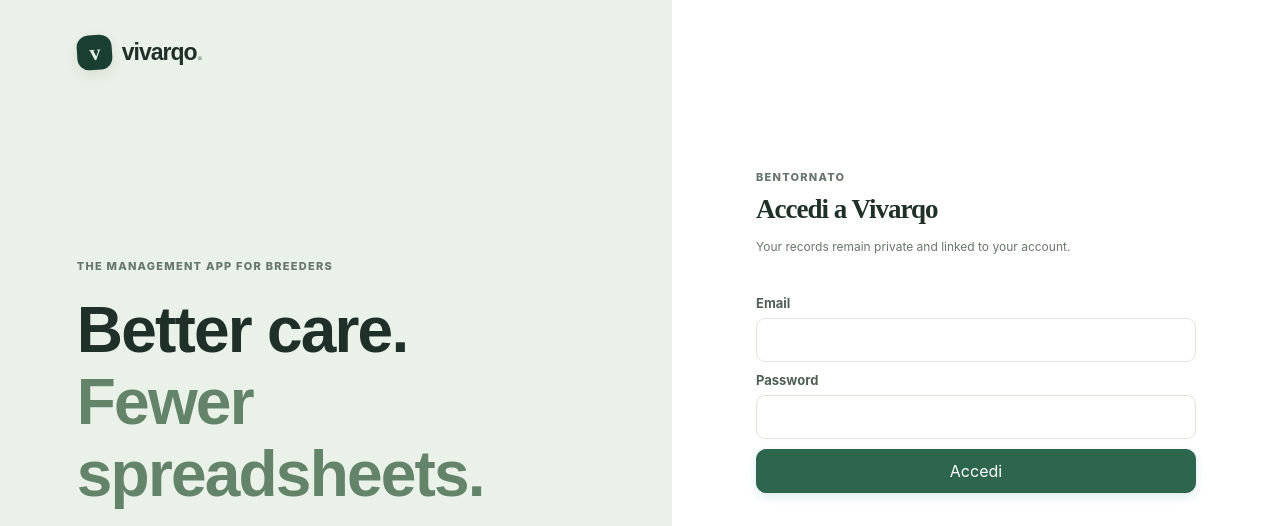
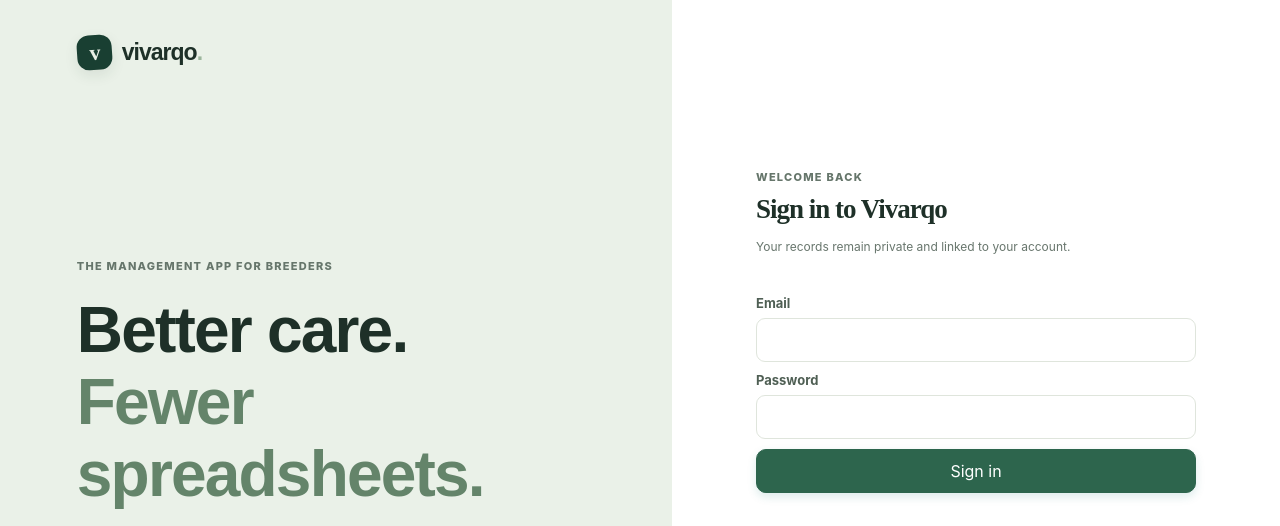
Before and after one commit to VairaSimone/Vivarqo, a React (Vite) app in the folder frontend/: page / in a window 1280 px wide. Shown: the top 526 px of the page. Built offline with nearby package versions, Linux system fonts and the light colour scheme; no server answers.

Commit message:
Translate authentication screen through React i18n

```diff
--- a/frontend/src/AuthScreen.tsx
+++ b/frontend/src/AuthScreen.tsx
@@ -1,7 +1,7 @@
-import React, { useMemo, useState } from "react";
+import React, { useState } from "react";
 import { apiRequest } from "./api/api";
 import { readFormValues, errorMessage } from "./types";
-import { getLocale, t } from "./i18n";
+import { getLocale, t, useLocale } from "./i18n";
 import type { NoticeKind } from "./types";
 
 const currentUrl = () => new URL(window.location.href);
@@ -32,20 +32,22 @@ function cleanFlowUrl() {
 }
 
 export function AuthScreen({ onLogin = () => window.location.assign("/") }: { onLogin?: () => void }) {
+  // Authentication can render before an account exists, so it subscribes directly to browser locale changes.
+  useLocale();
   const [mode, setMode] = useState<AuthMode>(initialMode);
   const [token, setToken] = useState(() => currentUrl().searchParams.get("token") || "");
   const [busy, setBusy] = useState(false);
   const [message, setMessage] = useState("");
   const [messageKind, setMessageKind] = useState<NoticeKind>("info");
   const tokenRequired = mode === "verify" || mode === "reset";
-  const title = useMemo(() => ({
+  const title = ({
     login: "Accedi a Vivarqo",
     register: "Crea il tuo account",
     forgot: "Recupera l’accesso",
     resend: "Verifica la tua email",
     verify: "Conferma l’indirizzo email",
     reset: "Scegli una nuova password"
-  }[mode] || "Accedi a Vivarqo"), [mode]);
+  }[mode] || "Accedi a Vivarqo");
 
   const switchMode = (next: AuthMode) => {
     setMode(next);
@@ -111,7 +113,7 @@ export function AuthScreen({ onLogin = () => window.location.assign("/") }: { on
   return <main className="auth-wrap">
     <div className="auth-art"><a className="brand" href="/" aria-label="Vivarqo"><span className="brand-mark">v</span><span>vivarqo<span className="brand-dot">.</span></span></a><p className="eyebrow">{t("IL GESTIONALE PER ALLEVATORI")}</p><h1>{t("Più cura.")}<br/><em>{t("Meno fogli.")}</em></h1><p>{t("Animali, alimentazioni, documenti e riproduzioni: tutto in un unico spazio, pensato anche per il telefono.")}</p><div className="auth-leaf">❧</div></div>
     <section className="auth-card">
-      <div className="auth-card-head"><p className="eyebrow">{mode === "verify" ? "UN ULTIMO PASSAGGIO" : mode === "reset" ? "RECUPERO ACCOUNT" : "BENTORNATO"}</p><h2>{title}</h2><p>{t("I tuoi registri restano privati e collegati al tuo account.")}</p></div>
+      <div className="auth-card-head"><p className="eyebrow">{t(mode === "verify" ? "UN ULTIMO PASSAGGIO" : mode === "reset" ? "RECUPERO ACCOUNT" : "BENTORNATO")}</p><h2>{t(title)}</h2><p>{t("I tuoi registri restano privati e collegati al tuo account.")}</p></div>
       <form className="form-stack" onSubmit={submit}>
         {mode === "register" && <Field label={t("Nome visualizzato")} name="displayName" autoComplete="name" required maxLength={120}/>}
         {["login", "register", "forgot", "resend"].includes(mode) && <Field label={t("Email")} name="email" type="email" autoComplete="email" required maxLength={254}/>}
@@ -119,7 +121,7 @@ export function AuthScreen({ onLogin = () => window.location.assign("/") }: { on
         {tokenRequired && <><Field label={t("Token ricevuto via email")} name="token" value={token} onChange={event => setToken(event.target.value)} required minLength={43} maxLength={43} autoComplete="one-time-code" spellCheck="false"/>{mode === "verify" && <p className="muted">{t("Apri il link ricevuto via email. Se il token non è compilato automaticamente, incollalo qui.")}</p>}</>}
         {mode === "reset" && <><Field label={t("Nuova password")} name="password" type="password" autoComplete="new-password" required minLength={12} maxLength={128}/><Field label={t("Conferma nuova password")} name="confirmPassword" type="password" autoComplete="new-password" required minLength={12} maxLength={128}/></>}
         {mode === "forgot" && <p className="muted">{t("Ti invieremo le istruzioni se l’indirizzo è associato a un account.")}</p>}
-        <Button disabled={busy}>{busy ? "Attendi…" : ({login:"Accedi",register:"Crea account",forgot:"Invia istruzioni",resend:"Invia nuovo link",verify:"Verifica email",reset:"Reimposta password"}[mode])}</Button>
+        <Button disabled={busy}>{t(busy ? "Attendi…" : ({login:"Accedi",register:"Crea account",forgot:"Invia istruzioni",resend:"Invia nuovo link",verify:"Verifica email",reset:"Reimposta password"}[mode]))}</Button>
       </form>
       {message && <p className={"form-message " + (messageKind === "success" ? "success-text" : messageKind === "error" ? "error-text" : "")} role="status">{message}</p>}
       <div className="auth-links">
```
